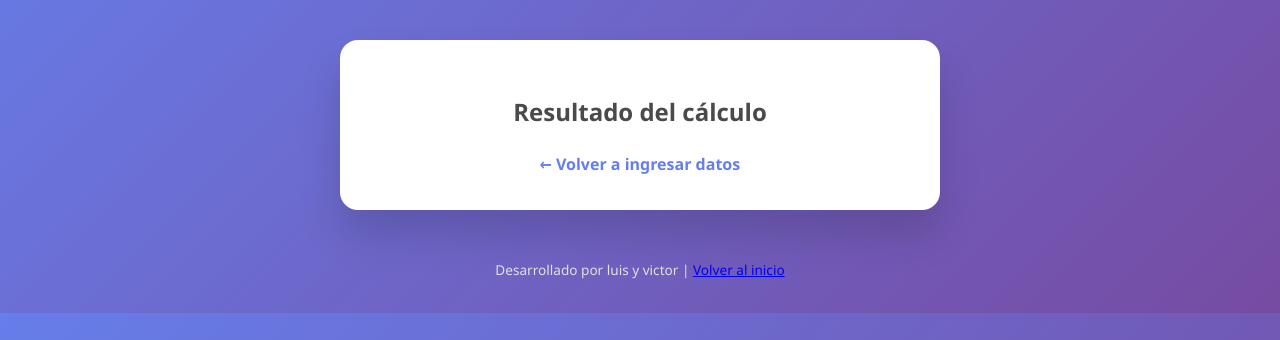
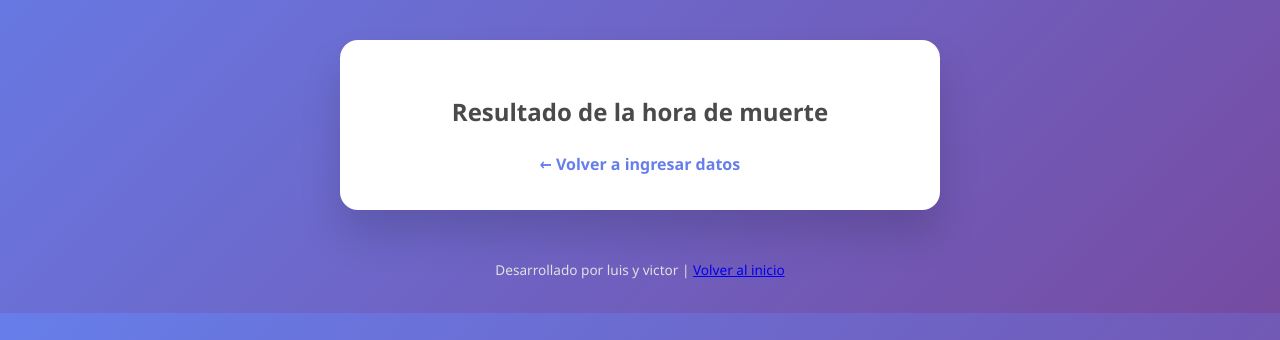
Before and after one commit to frostycello/calculadorforence, a Flask app: template Perito/templates/resultado.html in a window 1280 px wide. Shown: the part 191-531 px from the top of the page. Run offline with Flask 3, Linux system fonts and the light colour scheme; the template is opened without the code that fills it, so the values that code supplies are empty.

Commit message:
Update result page title and heading

```diff
--- a/Perito/templates/resultado.html
+++ b/Perito/templates/resultado.html
@@ -3,11 +3,12 @@
 {% block title %}Resultado{% endblock %}
 
 {% block content %}
-    <h2>Resultado del cálculo</h2>
+    <h2>Resultado de la hora de muerte</h2>
     {% if 'Error' in resultado %}
         <p style="color: red; font-weight: bold;">{{ resultado }}</p>
     {% else %}
         <p style="color: green; font-weight: bold;">{{ resultado }}</p>
     {% endif %}
     <a href="/" class="volver">← Volver a ingresar datos</a>
+
 {% endblock %}
```
